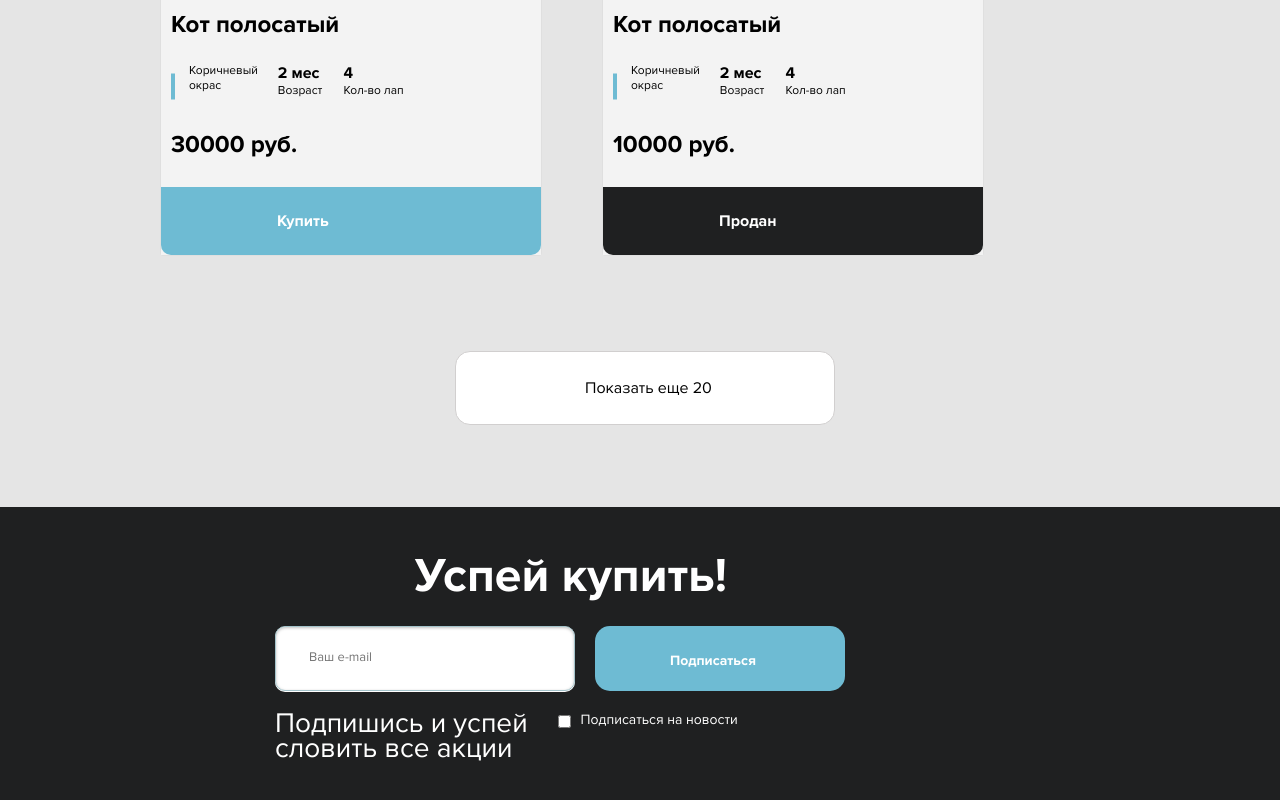
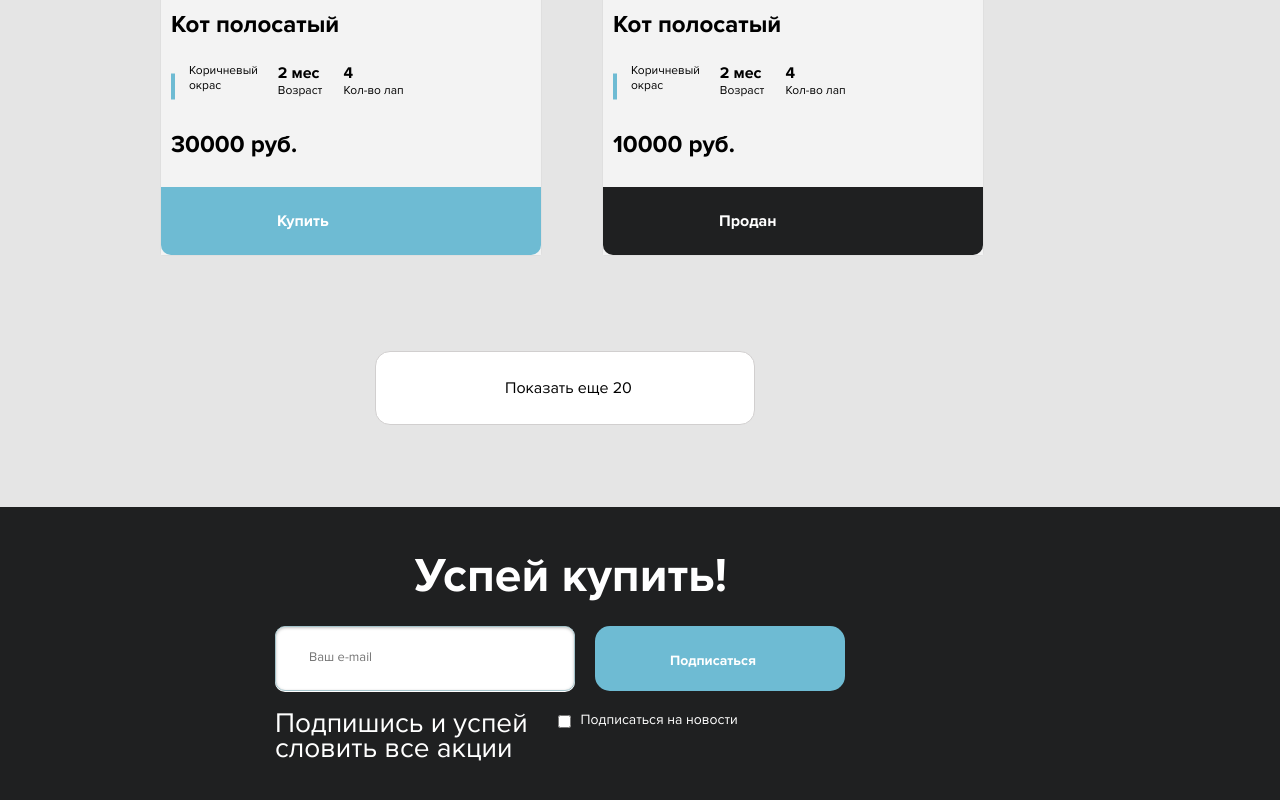
Before and after one commit to Tempesto20/CatsMarket, a React (Create React App) app: page / in a window 1280 px wide. Shown: the part 1775-2575 px from the top of the page. Built offline with nearby package versions, Linux system fonts and the light colour scheme.

Commit message:
edit mistakes

```diff
--- a/src/components/Bottom/Bottom.jsx
+++ b/src/components/Bottom/Bottom.jsx
@@ -16,7 +16,7 @@ function Bottom() {
                     </div>
                     <div className="bottom__button">
                         <div className="button__batton">
-                            <a href="#" className="bottom__button-text" id="bottom__button-text">
+                            <a href="#!" className="bottom__button-text" id="bottom__button-text">
                                 Подписаться
                             </a>
                         </div>
--- a/src/components/BurgerMenu/BurgerMenu.jsx
+++ b/src/components/BurgerMenu/BurgerMenu.jsx
@@ -5,7 +5,7 @@ import MainMenu from './MainMenu';
 function BurgerMenu() {
   return (
     <div>
-            <NavState>
+    <NavState>
       <MainMenu />
     </NavState>
     </div>
--- a/src/components/Cat/Cards.jsx
+++ b/src/components/Cat/Cards.jsx
@@ -24,14 +24,14 @@ const cardDiscountNone = <div></div>
 
 const catBuy=
 <div className="buy__cat" >
-  <a href="#" className="byu__cat-1">
+  <a href="#!" className="byu__cat-1">
     {props.buy}
   </a>
 </div>;
 
 const catSold =
 <div className="buy__cat sold" >
-<a href="#" className="byu__cat-1">
+<a href="#!" className="byu__cat-1">
   {props.buy}
 </a>
 </div>;
@@ -44,14 +44,14 @@ const catSold =
       <div className="cards__cat">
         <div className="card">
 
-          <div className="card__img">
-            <img src={props.img} />
+          <div className="card__img" alt="">
+            <img src={props.img} alt="" />
           </div>
 
             {props.discount !== 0 ? (cardDiscount):(cardDiscountNone) }
 
               <div className="card__like" >
-				        <img src={like} onClick={chengeLikeHamdler}/>
+				        <img src={like} onClick={chengeLikeHamdler} alt=""/>
 				      </div>
           <div className="card__background">
             <h2 className="card__title">Кот полосатый</h2>
--- a/src/scss/components/button.scss
+++ b/src/scss/components/button.scss
@@ -28,15 +28,20 @@ justify-content: center;
     padding: 24px 129px;
     border-radius: 15px;
     border: 1px solid rgb(209, 207, 207);
-    margin-left: 450px;
+    margin-left: 540px;
+
+
+    //margin-left: auto;
+   // margin-right: auto;
+
     @media (max-width: $xl) {
-        margin-left: 300px;
+        margin-left: 220px;
     }
     @media (max-width: $lg) {
         margin-left: 200px;
     }
     @media (max-width: $md) {
-        margin-left: 150px;
+        margin-left: 140px;
     }
     @media (max-width: $sm) {
         max-width: 250px;
```
